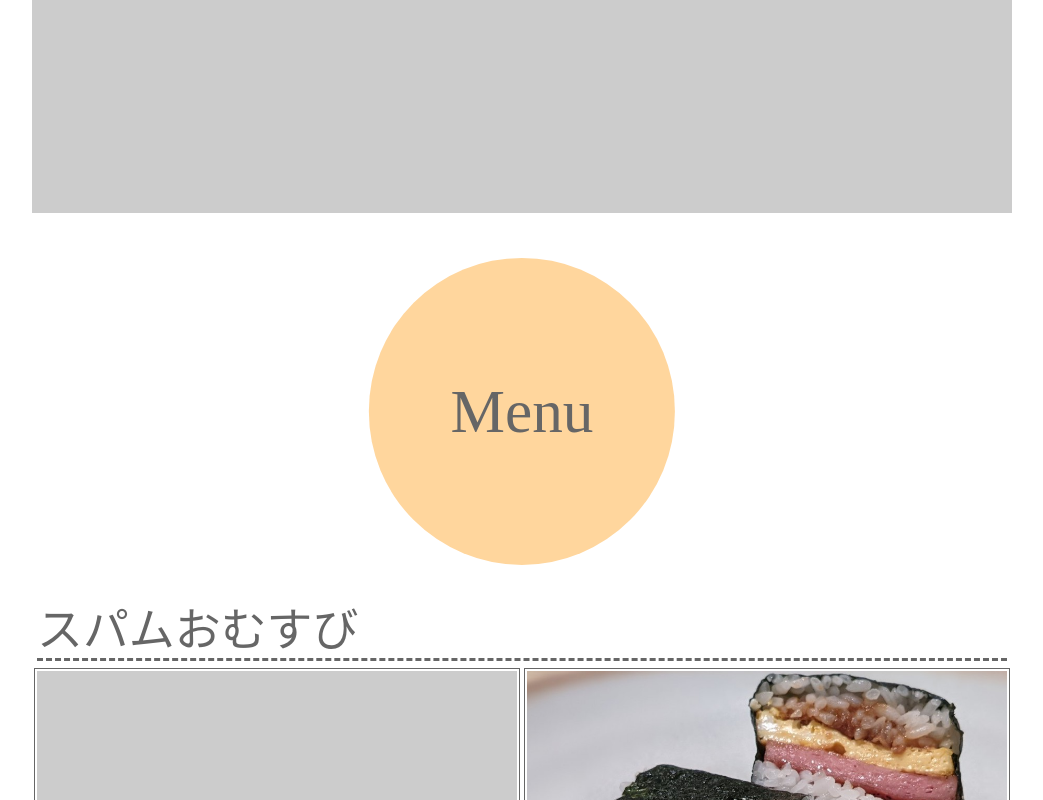
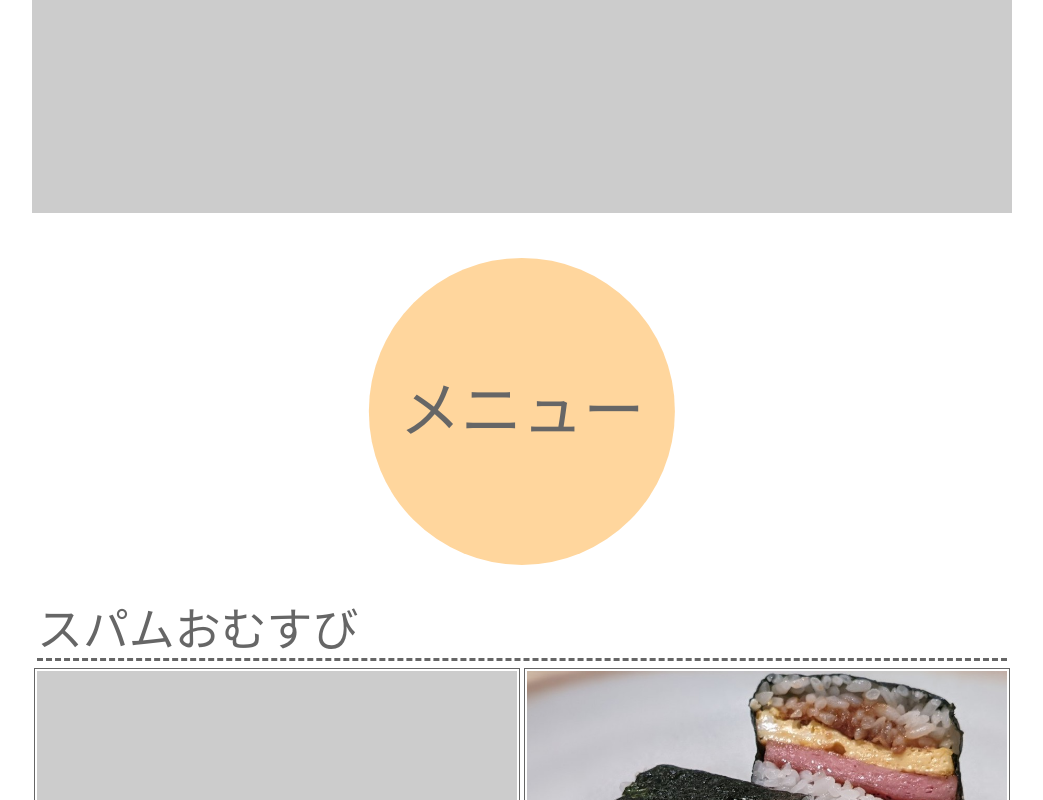
Before and after one commit to ricald/genkidama-homepage, a plain HTML site: page docs/index.html in a window 1280 px wide. Shown: the part 507-1307 px from the top of the page, without its empty margins (118-1161 px from the left). Drawn offline with Linux system fonts and the light colour scheme; placeholder pictures from the web are drawn by us.

Commit message:
Menu→メニュー

```diff
--- a/docs/index.html
+++ b/docs/index.html
@@ -27,7 +27,7 @@
     <div id="contents">
 
       <div id="main">
-        <h2>Menu</h2>
+        <h2>メニュー</h2>
 
         <section class="menu_section">
           <h3>スパムおむすび</h3>
```
